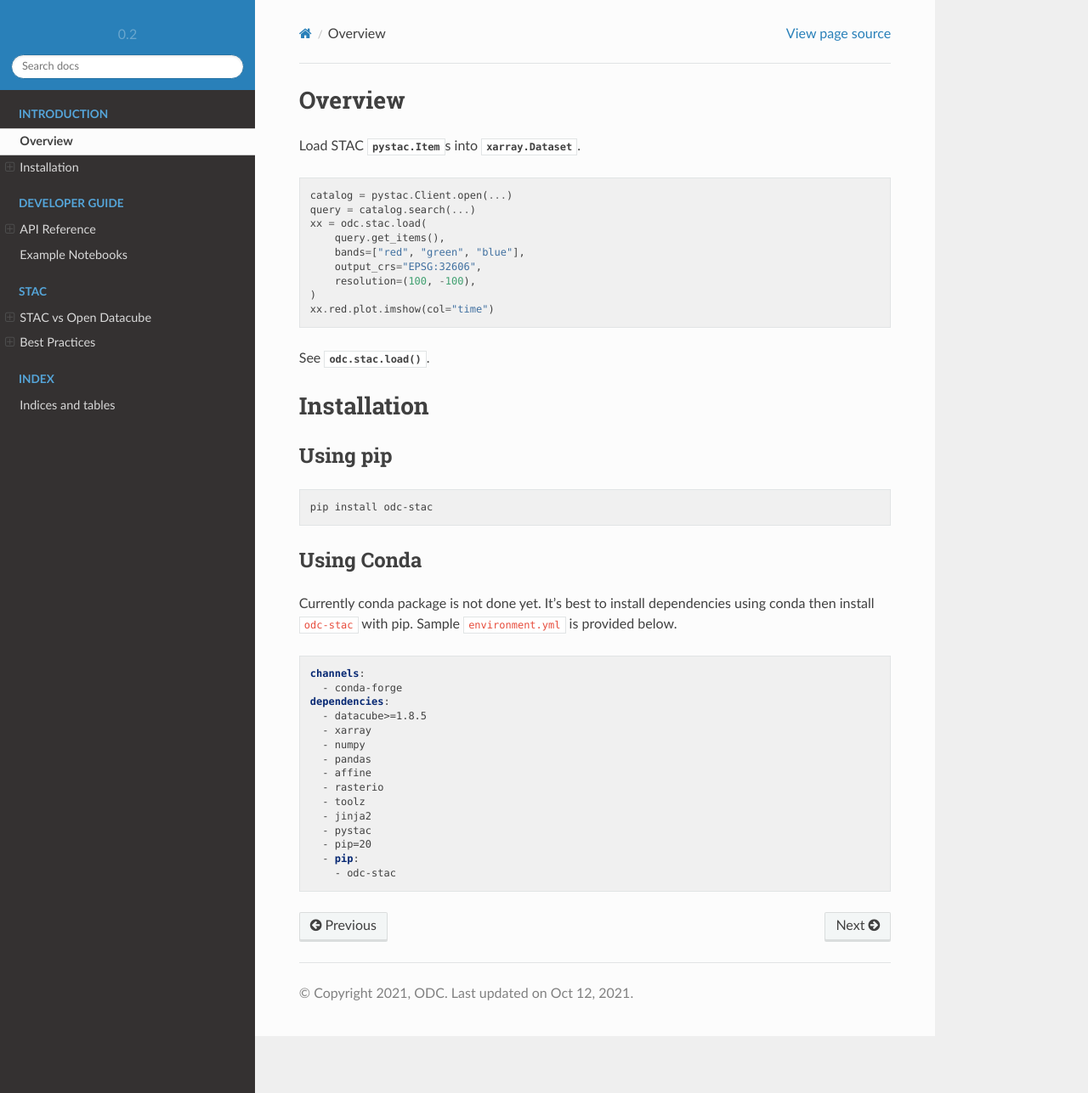
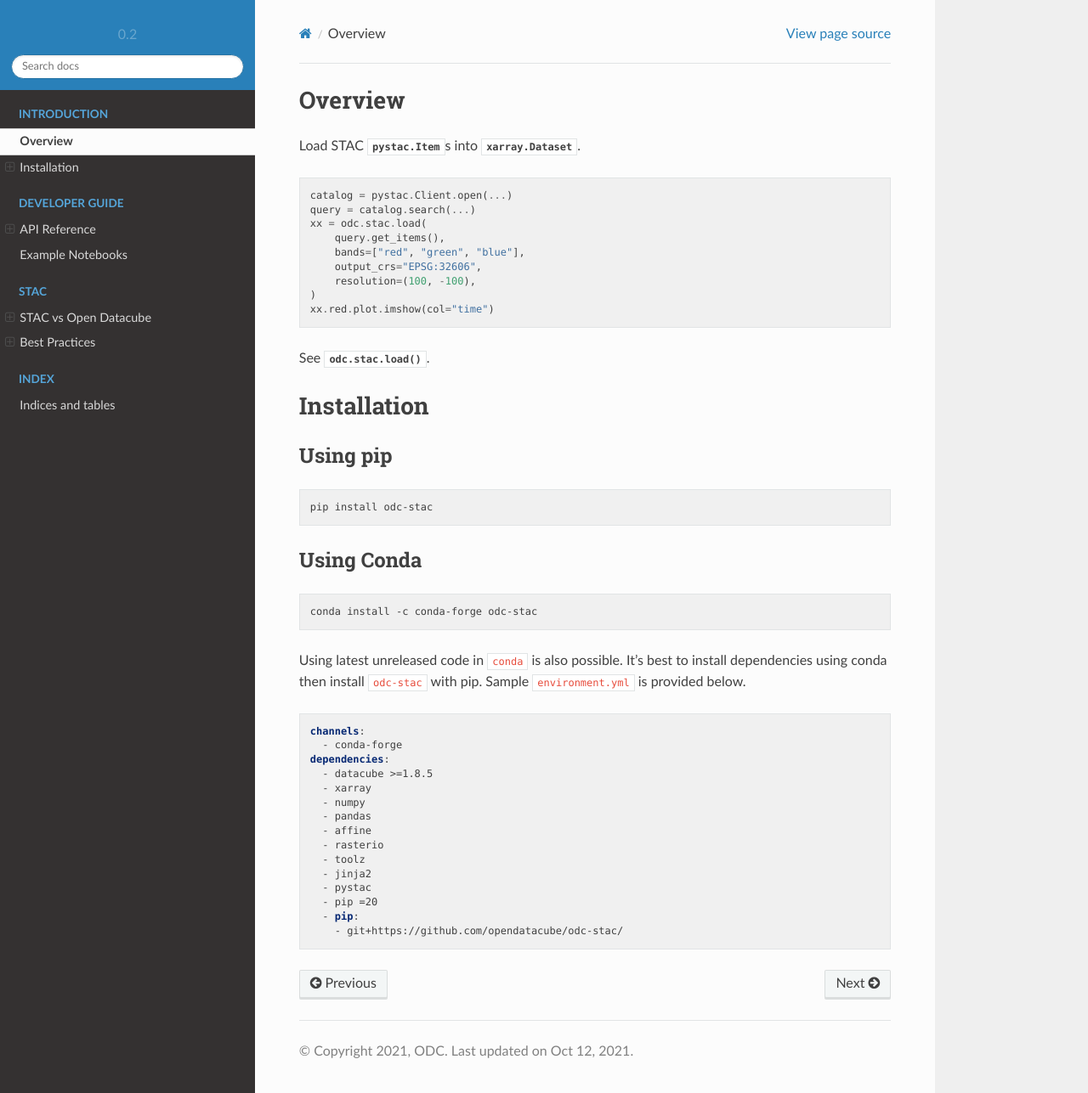
Before and after one commit to opendatacube/odc-stac, a Sphinx documentation site: the page built from docs/intro.rst, in a window 1280 px wide and 1287 px high. Shown: the whole window at 85% size. Built offline with Sphinx 7.4.7 and the Read the Docs theme 2.0.0, drawn with Linux system fonts in a browser that asks for light colours; pages that are not in the unit, such as notebooks, are missing from menus.

Commit message:
Update conda install instruction on rtd

```diff
--- a/docs/intro.rst
+++ b/docs/intro.rst
@@ -34,9 +34,14 @@ Using pip
 Using Conda
 ***********
 
-Currently conda package is not done yet. It's best to install dependencies
-using conda then install ``odc-stac`` with pip. Sample ``environment.yml`` is
-provided below.
+.. code-block:: bash
+
+   conda install -c conda-forge odc-stac
+
+
+Using latest unreleased code in ``conda`` is also possible. It's best to install
+dependencies using conda then install ``odc-stac`` with pip. Sample
+``environment.yml`` is provided below.
 
 
 .. code-block:: yaml
@@ -44,7 +49,7 @@ provided below.
    channels:
      - conda-forge
    dependencies:
-     - datacube>=1.8.5
+     - datacube >=1.8.5
      - xarray
      - numpy
      - pandas
@@ -53,6 +58,6 @@ provided below.
      - toolz
      - jinja2
      - pystac
-     - pip=20
+     - pip =20
      - pip:
-       - odc-stac
+       - git+https://github.com/opendatacube/odc-stac/
```
